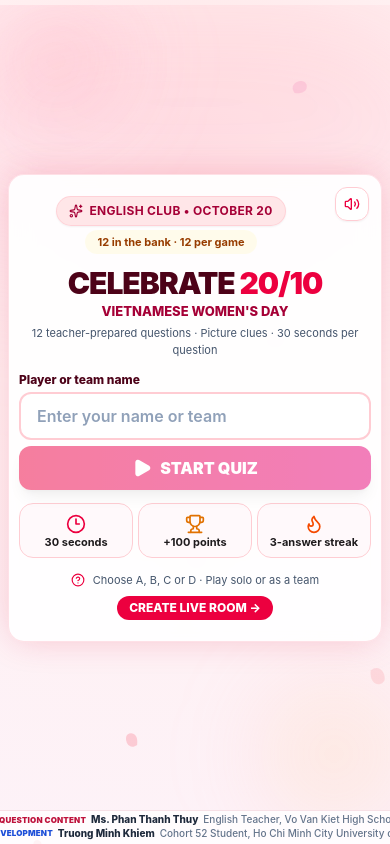
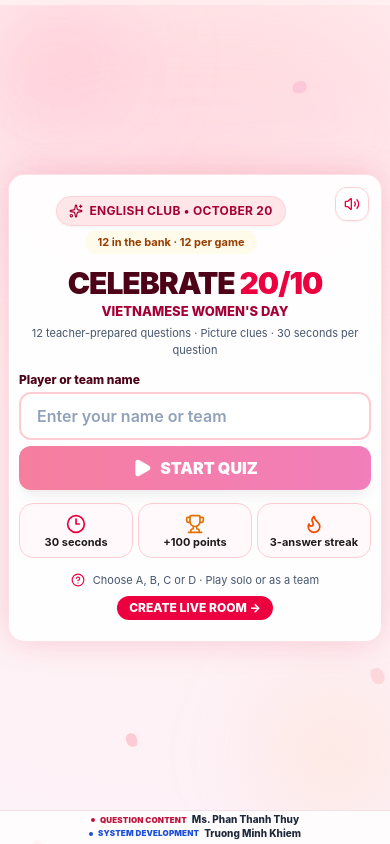
Before and after one commit to remyvnkhiemtruong/vui-cung-2010, a Next.js app: page / in a window 390 px wide. Built offline with nearby package versions, Linux system fonts and the light colour scheme.

Commit message:
fix(responsive): remove legacy mobile footer styles that forced lengthy credits to display

```diff
--- a/src/app/globals.css
+++ b/src/app/globals.css
@@ -275,8 +275,6 @@ body { min-height:0; }
 }
 @media (max-width:520px) {
   .footer-separator {display:none}
-  .app-footer span {display:block}
-  .app-footer span strong {font-weight:800}
   .home-form-controls {flex-direction:column}
   .home-form-controls input {width:100%}
   .home-form-controls button {width:100%}
```
